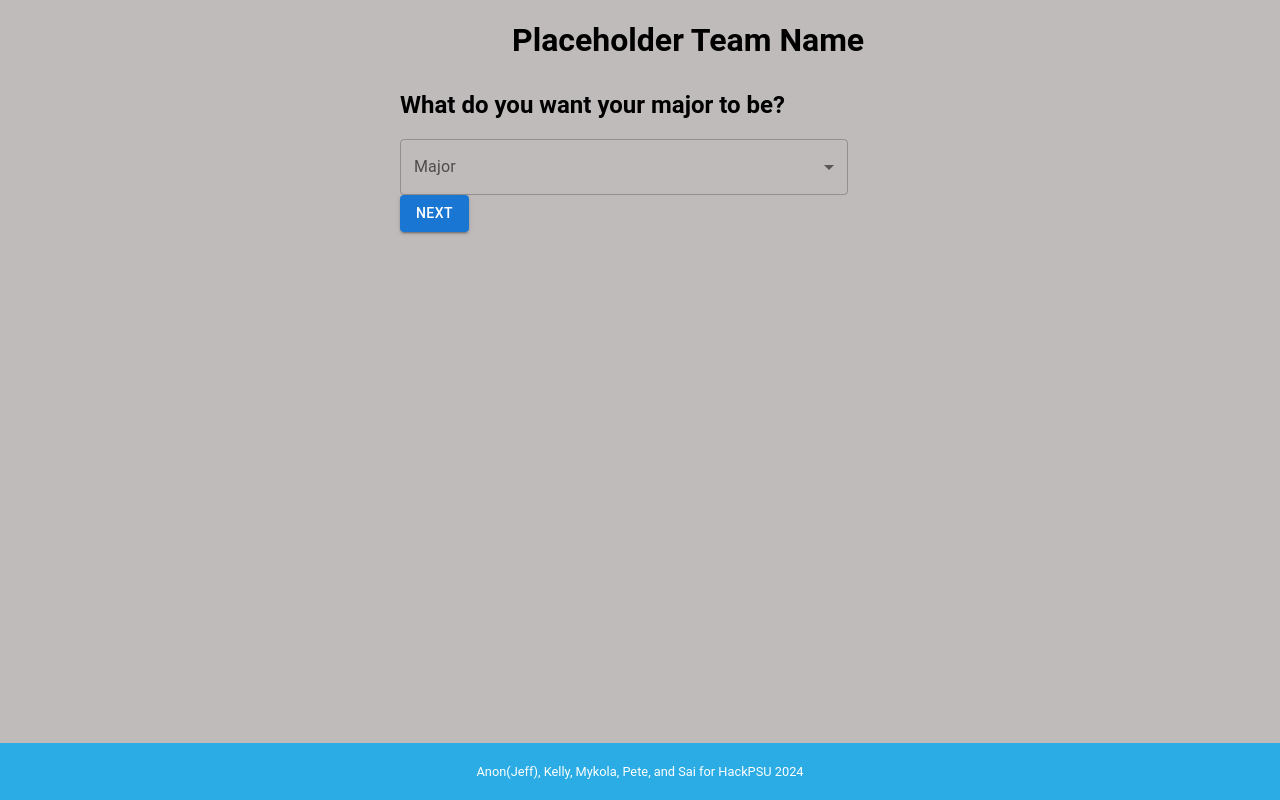
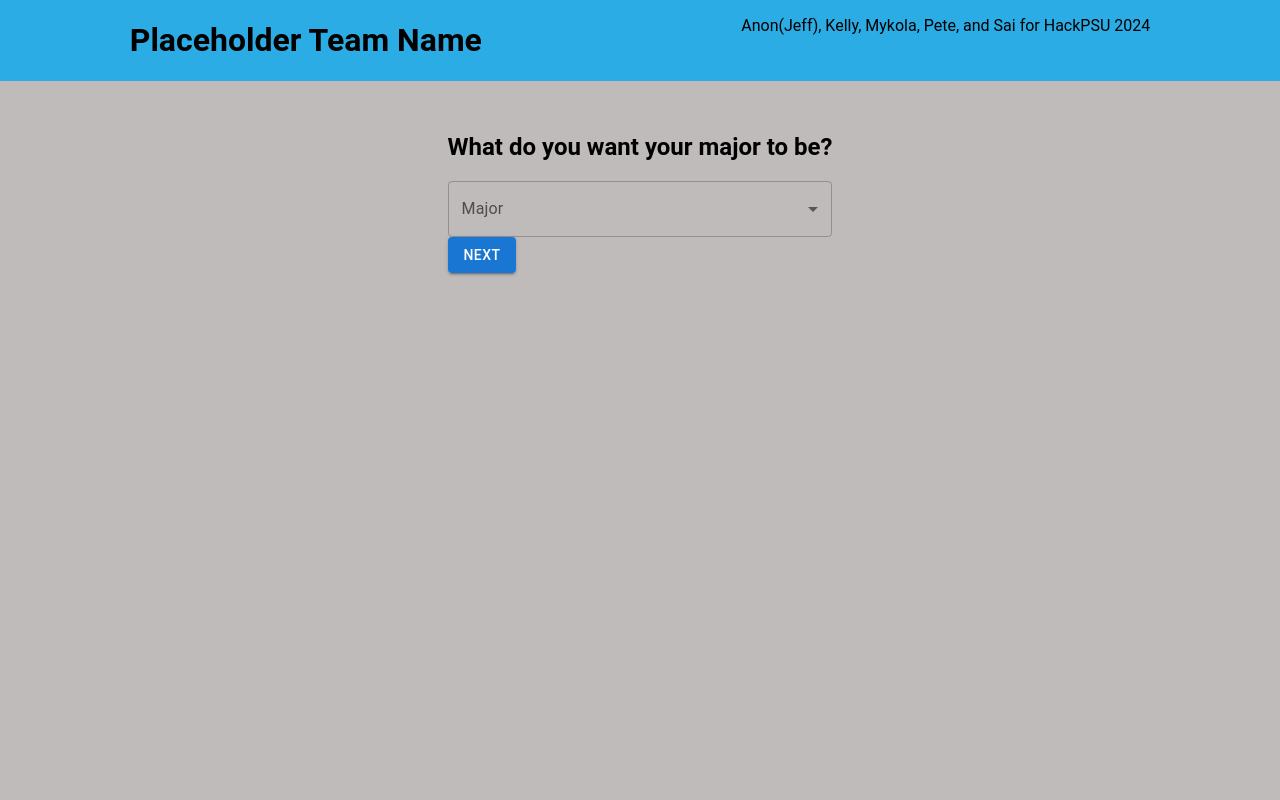
Before and after one commit to petetheprogrammer/HackPSUSpring2024, a React (Create React App) app in the folder front-end/: page / in a window 1280 px wide. Built offline with nearby package versions, Linux system fonts and the light colour scheme; the HTML template or start-up script is replaced by a standard one.

Commit message:
refactor styling

```diff
--- a/front-end/src/App.css
+++ b/front-end/src/App.css
@@ -3,6 +3,9 @@
   font-family: 'Roboto', sans-serif;
 }
 
+#root {
+  min-width: 100%;
+}
 li {
   list-style-type: none;
 }
@@ -18,12 +21,16 @@ body {
 
 .header {
   text-align: center; /* Left-aligned with 10% vw margin */
-  margin-left: 40vw;
+  /* margin-left: 40vw; */
+  display: flex;
+  flex-direction: row;
+  background-color: #2cace4; /* Secondary color from logo */
+  width: 100%;
+  justify-content: space-around;
 }
 
 .footer {
   width: 100%;
-  background-color: #2cace4; /* Secondary color from logo */
   color: #ffffff; /* Footer text color */
   text-align: center;
   font-size: 0.8rem; /* Small text size */
@@ -35,7 +42,8 @@ body {
 .form-container {
   margin-top: 2rem; /* Adjust as needed */
   padding: 0 1rem;
-  margin-left: 30vw;
+  display: flex;
+  justify-content: center;
 }
 
 .results {
--- a/front-end/src/App.js
+++ b/front-end/src/App.js
@@ -144,6 +144,7 @@ function App() {
     <div className="App">
       <header className='header'>
         <h1>Placeholder Team Name</h1>
+        <p>Anon(Jeff), Kelly, Mykola, Pete, and Sai for HackPSU 2024</p>
       </header>
 
       <div className="form-container">
@@ -183,7 +184,7 @@ function App() {
                   </Select>
                 </FormControl>
                 <TextField id="outlined-basic" variant="outlined" type="number" name="gpa" value={formData.gpa} onChange={handleChange} />
-                {formData.country && (
+                {country && (
                   <p>Your equivalent US GPA is: {calculateEquivalentGPA()}</p>
                 )}
               </article>
@@ -342,7 +343,7 @@ function App() {
         )}
       </div>
       <footer className='footer'>
-        <p>Anon(Jeff), Kelly, Mykola, Pete, and Sai for HackPSU 2024</p>
+
       </footer>
     </div>
   );
```
